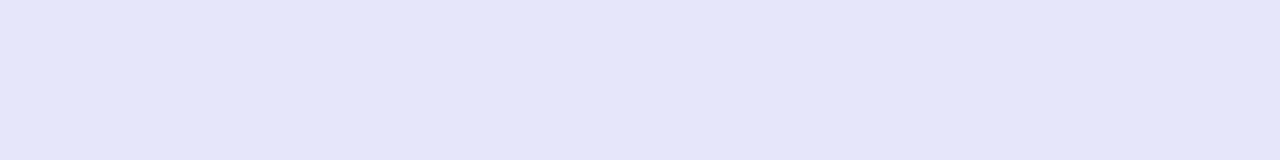
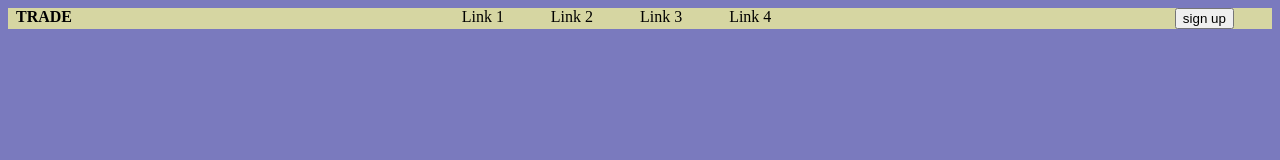
Before and after one commit to jsangalang93/css-grid-lab, a plain HTML site: page index.html in a window 1280 px wide. Drawn offline with Linux system fonts and the light colour scheme.

Commit message:
Commit nav

```diff
--- a/css/style.css
+++ b/css/style.css
@@ -1,7 +1,47 @@
 body {
-    background-color: lavender;
+    background-color: rgb(122, 122, 190);
 }
 
-div {
+nav {
+    background-color: rgb(214, 214, 162);
+}
+
+.objOne {
 
 }
+
+/* .wholeTrade {
+    display: grid;
+    background-color: rgb(214, 214, 162);
+    grid-template-rows: 1fr;
+    } */
+.trade1 {
+    display: grid;
+    grid-template-columns: 5fr 1fr 1fr 1fr 5fr 1fr;
+    margin: 8px;
+}
+
+/* .trade2 {
+    display: grid;
+    grid-template-columns: 9fr 1fr 1fr 1fr 1fr 1fr;
+    grid-template-rows: 1fr;
+    margin: 6px;
+}
+
+.trade3 {
+    display: grid;
+    grid-template-columns: 1fr 1fr 1fr 1fr 6fr 1fr 1fr 1fr 1fr;
+    grid-template-rows: 1fr;
+    margin: 6px;
+}
+
+.trade4 {
+    display: grid;
+    grid-template-columns: 1fr 1fr 1fr 2fr 6fr 1fr;
+    grid-template-rows: 1fr;
+    margin: 6px;
+} */
+
+.wordTrade {
+    font-weight: bold;
+}
--- a/index.html
+++ b/index.html
@@ -7,8 +7,61 @@
     <title>Document</title>
 </head>
 <body>
-    <div>
-        <div class = "see-more"
-    </div>
+    <nav>
+
+
+                <div class = "trade1">
+                    <a class = "wordTrade">TRADE</a>
+                    <a>Link 1</a>
+                    <a>Link 2</a>
+                    <a>Link 3</a>
+                    <a>Link 4</a>
+                    <a><button>sign up</button></a>
+                </div>
+                <!-- <div class = "trade2">
+                    <a class = "wordTrade">TRADE</a>
+                    <a>Link 1</a>
+                    <a>Link 2</a>
+                    <a>Link 3</a>
+                    <a>Link 4</a>
+                    <a><button>sign up</button></a>
+                </div>
+                <div class = "trade3">
+                    <a class = "wordTrade">TRADE</a>
+                    <a>Link 1</a>
+                    <a>Link 2</a>
+                    <a>Link 3</a>
+                    <a>Link 4</a>
+                    <a>API</a>
+                    <a>Help</a>
+                    <a>Login</a>
+                    <a><button>sign up</button></a>
+                </div>
+                <div class = "trade4">
+                    <a>Link 1</a>
+                    <a>Link 2</a>
+                    <a>Link 3</a>
+                    <a>Link 4</a>
+                    <a class = "wordTrade">TRADE</a>
+                    <a><button>Free Trial</button></a> -->
+
+
+            <!-- <div class = "trade2">
+                <a>TRADE</a>
+                <a> Link 1 Link 2 Link 3 Link 4</a>
+                <a><button>sign up</button></a>
+            </div>
+            <div class = "trade3">
+                <a>TRADE</a>
+                <a> Link 1 Link 2 Link 3 Link 4</a>
+                <a><button>sign up</button></a>
+            </div>
+            <div class = "trade4">
+                <a>TRADE</a>
+                <a> Link 1 Link 2 Link 3 Link 4</a>
+                <a><button>sign up</button></a> -->
+            </div>
+        </div>
+    </nav>
 </body>
 </html>
```
